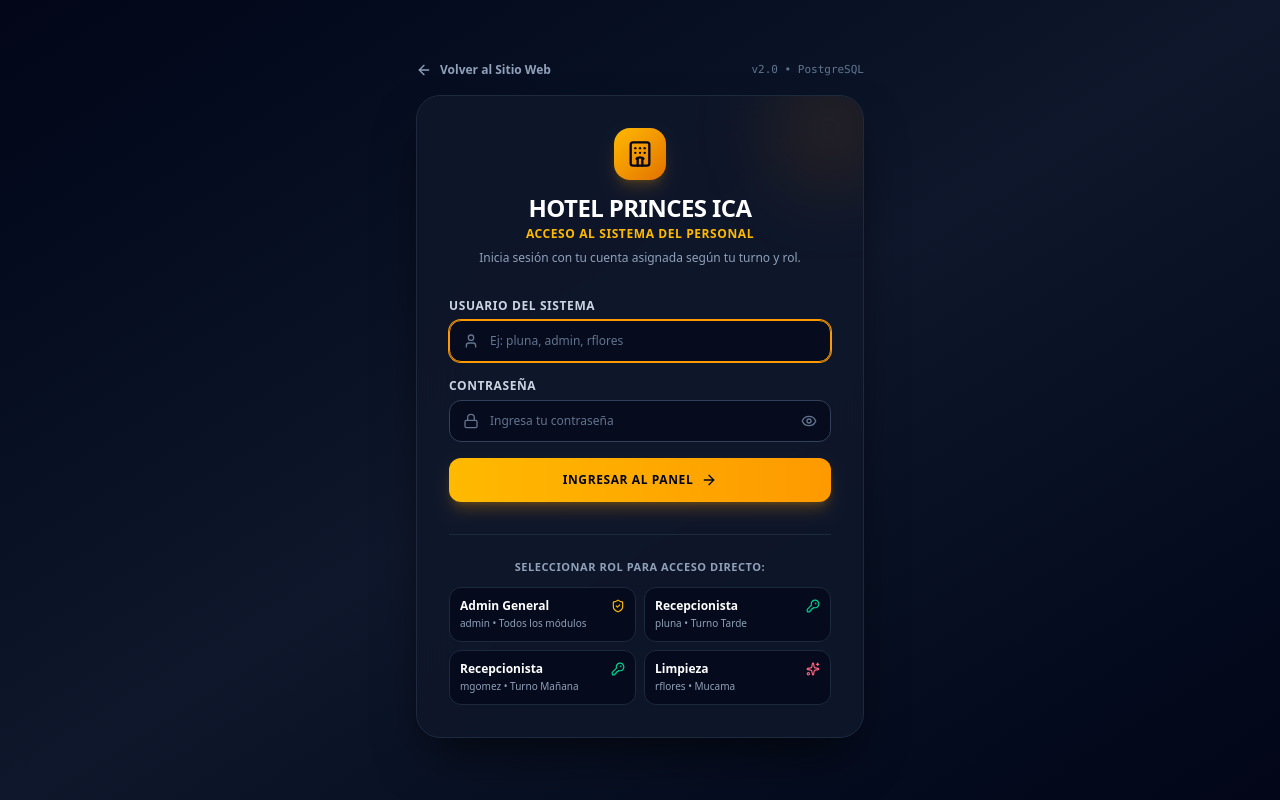
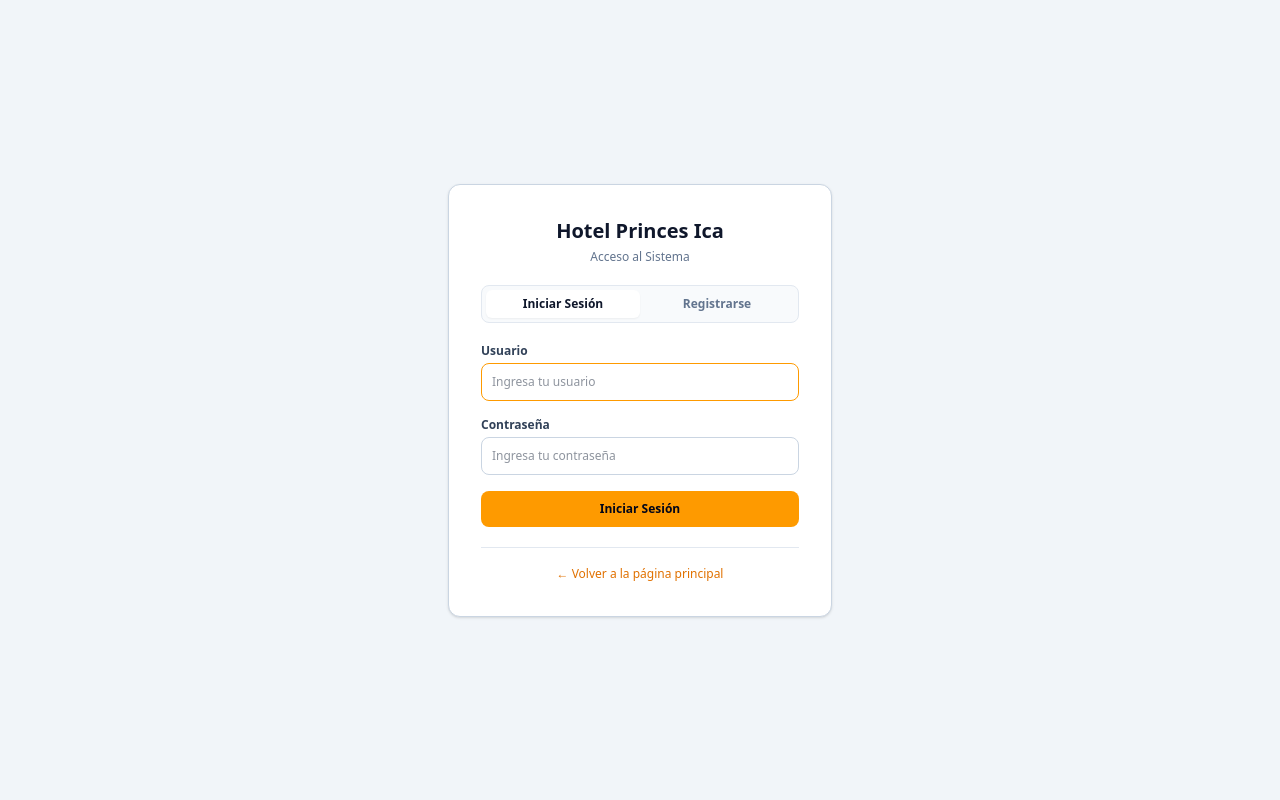
Before and after one commit to JOSEJULIAN99/sistema-hotel-ica, a Next.js app in the folder frontend/: page /VistaPersonal/login in a window 1280 px wide. Built offline with nearby package versions, Linux system fonts and the light colour scheme.

Commit message:
Incorpornado Login y Registro

```diff
--- a/frontend/app/VistaPersonal/login/page.js
+++ b/frontend/app/VistaPersonal/login/page.js
@@ -3,224 +3,257 @@
 import React, { useState, useEffect } from 'react';
 import { useRouter } from 'next/navigation';
 import Link from 'next/link';
-import {
-  Hotel,
-  Lock,
-  User,
-  Eye,
-  EyeOff,
-  ArrowRight,
-  ShieldCheck,
-  Sparkles,
-  ArrowLeft,
-  KeyRound
-} from 'lucide-react';
 import { AuthAPI } from '../../../lib/auth';
 import { useToast } from '../../components/Toast';
 
 export default function LoginPage() {
   const router = useRouter();
   const { addToast } = useToast();
+
+  // Modo: 'LOGIN' o 'REGISTER'
+  const [isRegister, setIsRegister] = useState(false);
+
+  // Campos de Login
   const [username, setUsername] = useState('');
   const [password, setPassword] = useState('');
-  const [showPassword, setShowPassword] = useState(false);
+
+  // Campos de Registro
+  const [regNombre, setRegNombre] = useState('');
+  const [regUsername, setRegUsername] = useState('');
+  const [regEmail, setRegEmail] = useState('');
+  const [regTelefono, setRegTelefono] = useState('');
+  const [regPassword, setRegPassword] = useState('');
+  const [regPasswordConfirm, setRegPasswordConfirm] = useState('');
+
   const [loading, setLoading] = useState(false);
 
   useEffect(() => {
-    // Si ya está autenticado, redirigir al panel
     if (AuthAPI.isAuthenticated()) {
       router.push('/VistaPersonal');
     }
   }, [router]);
 
   const handleLogin = async (e) => {
-    if (e) e.preventDefault();
+    e.preventDefault();
     if (!username.trim() || !password.trim()) {
-      addToast('Por favor ingresa usuario y contraseña', 'error');
+      addToast('Ingresa usuario y contraseña', 'error');
       return;
     }
 
     setLoading(true);
     try {
       const user = await AuthAPI.login(username.trim(), password.trim());
-      addToast(`¡Bienvenido/a, ${user.nombreCompleto || user.username}!`, 'success');
+      addToast(`Bienvenido/a ${user.nombreCompleto || user.username}`, 'success');
       router.push('/VistaPersonal');
     } catch (err) {
-      addToast(err.message || 'Error al iniciar sesión', 'error');
+      addToast(err.message || 'Credenciales incorrectas', 'error');
     } finally {
       setLoading(false);
     }
   };
 
-  const handleQuickLogin = async (userAcc, passAcc) => {
-    setUsername(userAcc);
-    setPassword(passAcc);
+  const handleRegister = async (e) => {
+    e.preventDefault();
+
+    if (!regNombre.trim() || !regUsername.trim() || !regPassword.trim()) {
+      addToast('Por favor completa los campos obligatorios', 'error');
+      return;
+    }
+
+    if (regPassword !== regPasswordConfirm) {
+      addToast('Las contraseñas no coinciden', 'error');
+      return;
+    }
+
+    if (regPassword.length < 4) {
+      addToast('La contraseña debe tener al menos 4 caracteres', 'warning');
+      return;
+    }
+
     setLoading(true);
     try {
-      const user = await AuthAPI.login(userAcc, passAcc);
-      addToast(`Sesión iniciada como ${user.nombreCompleto} (${user.rol})`, 'success');
+      await AuthAPI.register({
+        nombreCompleto: regNombre.trim(),
+        username: regUsername.trim().toLowerCase(),
+        email: regEmail.trim() || null,
+        telefono: regTelefono.trim() || null,
+        password: regPassword,
+        rol: 'RECEPCIONISTA',
+        turno: 'General'
+      });
+
+      addToast('¡Cuenta creada con éxito! Iniciando sesión...', 'success');
+
+      // Iniciar sesión con la nueva cuenta
+      const user = await AuthAPI.login(regUsername.trim().toLowerCase(), regPassword);
       router.push('/VistaPersonal');
     } catch (err) {
-      addToast(err.message || 'Error en acceso rápido', 'error');
+      addToast(err.message || 'Error al registrar la cuenta', 'error');
     } finally {
       setLoading(false);
     }
   };
 
   return (
-    <div className="min-h-screen bg-gradient-to-br from-slate-950 via-slate-900 to-slate-950 flex flex-col justify-center items-center p-4 sm:p-6 text-white font-sans selection:bg-amber-500 selection:text-slate-950">
+    <div className="min-h-screen bg-slate-100 flex flex-col justify-center items-center p-4 font-sans text-slate-800">
 
-      {/* Botón Volver a la Web Principal */}
-      <div className="w-full max-w-md mb-4 flex justify-between items-center">
-        <Link
-          href="/"
-          className="inline-flex items-center gap-2 text-xs font-semibold text-slate-400 hover:text-amber-400 transition"
-        >
-          <ArrowLeft className="w-4 h-4" /> Volver al Sitio Web
-        </Link>
-        <span className="text-[11px] font-mono text-slate-500">v2.0 • PostgreSQL</span>
-      </div>
+      {/* Tarjeta Básica de Autenticación */}
+      <div className="w-full max-w-sm bg-white p-6 sm:p-8 rounded-xl border border-slate-300 shadow-sm space-y-5">
 
-      {/* Tarjeta de Login */}
-      <div className="w-full max-w-md bg-slate-900/90 backdrop-blur-xl border border-slate-800 rounded-3xl p-6 sm:p-8 shadow-2xl shadow-black/60 relative overflow-hidden">
-        {/* Glow Decorativo */}
-        <div className="absolute top-0 right-0 -mt-8 -mr-8 w-32 h-32 bg-amber-500/10 rounded-full blur-2xl pointer-events-none" />
-
-        {/* Encabezado */}
-        <div className="text-center mb-8">
-          <div className="inline-flex p-3 bg-gradient-to-br from-amber-400 to-amber-600 text-slate-950 rounded-2xl shadow-lg shadow-amber-500/20 mb-3">
-            <Hotel className="w-7 h-7" />
-          </div>
-          <h1 className="text-xl sm:text-2xl font-black tracking-tight text-white">
-            HOTEL PRINCES ICA
-          </h1>
-          <p className="text-xs text-amber-400 font-semibold tracking-wider uppercase mt-0.5">
-            Acceso al Sistema del Personal
-          </p>
-          <p className="text-xs text-slate-400 mt-2">
-            Inicia sesión con tu cuenta asignada según tu turno y rol.
+        <div className="text-center space-y-1">
+          <h1 className="text-xl font-bold text-slate-900">Hotel Princes Ica</h1>
+          <p className="text-xs text-slate-500">
+            {isRegister ? 'Registro de Nueva Cuenta' : 'Acceso al Sistema'}
           </p>
         </div>
 
-        {/* Formulario */}
-        <form onSubmit={handleLogin} className="space-y-4">
-          <div>
-            <label className="block text-xs font-bold text-slate-300 uppercase tracking-wider mb-1.5">
-              Usuario del Sistema
-            </label>
-            <div className="relative">
-              <div className="absolute inset-y-0 left-0 pl-3.5 flex items-center pointer-events-none text-slate-500">
-                <User className="w-4 h-4" />
-              </div>
+        {/* Selector Login / Registro */}
+        <div className="flex border border-slate-200 rounded-lg p-1 bg-slate-50 text-xs font-semibold">
+          <button
+            type="button"
+            onClick={() => setIsRegister(false)}
+            className={`flex-1 py-1.5 rounded-md transition ${
+              !isRegister ? 'bg-white text-slate-900 shadow-xs font-bold' : 'text-slate-500 hover:text-slate-800'
+            }`}
+          >
+            Iniciar Sesión
+          </button>
+          <button
+            type="button"
+            onClick={() => setIsRegister(true)}
+            className={`flex-1 py-1.5 rounded-md transition ${
+              isRegister ? 'bg-white text-slate-900 shadow-xs font-bold' : 'text-slate-500 hover:text-slate-800'
+            }`}
+          >
+            Registrarse
+          </button>
+        </div>
+
+        {!isRegister ? (
+          /* FORMULARIO DE LOGIN */
+          <form onSubmit={handleLogin} className="space-y-4 text-xs">
+            <div>
+              <label className="block font-semibold text-slate-700 mb-1">Usuario</label>
               <input
                 type="text"
                 required
                 autoFocus
                 value={username}
                 onChange={(e) => setUsername(e.target.value)}
-                placeholder="Ej: pluna, admin, rflores"
-                className="w-full pl-10 pr-4 py-3 bg-slate-950/60 border border-slate-700 rounded-xl text-xs font-medium text-white placeholder-slate-500 focus:outline-none focus:border-amber-500 focus:ring-1 focus:ring-amber-500 transition"
+                placeholder="Ingresa tu usuario"
+                className="w-full p-2.5 bg-white border border-slate-300 rounded-lg text-slate-800 focus:outline-none focus:border-amber-500"
               />
             </div>
-          </div>
 
-          <div>
-            <label className="block text-xs font-bold text-slate-300 uppercase tracking-wider mb-1.5">
-              Contraseña
-            </label>
-            <div className="relative">
-              <div className="absolute inset-y-0 left-0 pl-3.5 flex items-center pointer-events-none text-slate-500">
-                <Lock className="w-4 h-4" />
-              </div>
+            <div>
+              <label className="block font-semibold text-slate-700 mb-1">Contraseña</label>
               <input
-                type={showPassword ? 'text' : 'password'}
+                type="password"
                 required
                 value={password}
                 onChange={(e) => setPassword(e.target.value)}
                 placeholder="Ingresa tu contraseña"
-                className="w-full pl-10 pr-11 py-3 bg-slate-950/60 border border-slate-700 rounded-xl text-xs font-medium text-white placeholder-slate-500 focus:outline-none focus:border-amber-500 focus:ring-1 focus:ring-amber-500 transition"
+                className="w-full p-2.5 bg-white border border-slate-300 rounded-lg text-slate-800 focus:outline-none focus:border-amber-500"
               />
-              <button
-                type="button"
-                onClick={() => setShowPassword(!showPassword)}
-                className="absolute inset-y-0 right-0 pr-3.5 flex items-center text-slate-500 hover:text-slate-300 transition"
-              >
-                {showPassword ? <EyeOff className="w-4 h-4" /> : <Eye className="w-4 h-4" />}
-              </button>
             </div>
-          </div>
-
-          <button
-            type="submit"
-            disabled={loading}
-            className="w-full py-3.5 bg-gradient-to-r from-amber-400 to-amber-500 hover:from-amber-500 hover:to-amber-600 text-slate-950 font-black rounded-xl text-xs uppercase tracking-wider transition shadow-lg shadow-amber-500/25 flex items-center justify-center gap-2 mt-2 disabled:opacity-50"
-          >
-            {loading ? (
-              <span>Autenticando...</span>
-            ) : (
-              <>
-                <span>Ingresar al Panel</span>
-                <ArrowRight className="w-4 h-4" />
-              </>
-            )}
-          </button>
-        </form>
-
-        {/* Separador de Cuentas Rápidas para Demo */}
-        <div className="mt-8 pt-6 border-t border-slate-800">
-          <span className="text-[11px] font-bold text-slate-400 uppercase tracking-wider block mb-3 text-center">
-            Seleccionar Rol para Acceso Directo:
-          </span>
-
-          <div className="grid grid-cols-2 gap-2">
-            <button
-              type="button"
-              onClick={() => handleQuickLogin('admin', 'admin123')}
-              className="p-2.5 bg-slate-950/70 hover:bg-slate-800 border border-slate-800 hover:border-amber-500/50 rounded-xl text-left transition group"
-            >
-              <div className="flex items-center justify-between">
-                <span className="text-xs font-bold text-white group-hover:text-amber-400">Admin General</span>
-                <ShieldCheck className="w-3.5 h-3.5 text-amber-400" />
-              </div>
-              <span className="text-[10px] text-slate-400 block mt-0.5">admin • Todos los módulos</span>
-            </button>
 
             <button
-              type="button"
-              onClick={() => handleQuickLogin('pluna', 'hotel123')}
-              className="p-2.5 bg-slate-950/70 hover:bg-slate-800 border border-slate-800 hover:border-amber-500/50 rounded-xl text-left transition group"
+              type="submit"
+              disabled={loading}
+              className="w-full py-2.5 bg-amber-500 hover:bg-amber-600 text-slate-950 font-bold rounded-lg transition disabled:opacity-50"
             >
-              <div className="flex items-center justify-between">
-                <span className="text-xs font-bold text-white group-hover:text-amber-400">Recepcionista</span>
-                <KeyRound className="w-3.5 h-3.5 text-emerald-400" />
+              {loading ? 'Ingresando...' : 'Iniciar Sesión'}
+            </button>
+          </form>
+        ) : (
+          /* FORMULARIO DE REGISTRO */
+          <form onSubmit={handleRegister} className="space-y-3 text-xs">
+            <div>
+              <label className="block font-semibold text-slate-700 mb-1">Nombre Completo *</label>
+              <input
+                type="text"
+                required
+                value={regNombre}
+                onChange={(e) => setRegNombre(e.target.value)}
+                placeholder="Ej: Juan Pérez"
+                className="w-full p-2 bg-white border border-slate-300 rounded-lg text-slate-800 focus:outline-none focus:border-amber-500"
+              />
+            </div>
+
+            <div>
+              <label className="block font-semibold text-slate-700 mb-1">Nombre de Usuario *</label>
+              <input
+                type="text"
+                required
+                value={regUsername}
+                onChange={(e) => setRegUsername(e.target.value)}
+                placeholder="Ej: jperez"
+                className="w-full p-2 bg-white border border-slate-300 rounded-lg text-slate-800 focus:outline-none focus:border-amber-500"
+              />
+            </div>
+
+            <div className="grid grid-cols-2 gap-2">
+              <div>
+                <label className="block font-semibold text-slate-700 mb-1">Correo</label>
+                <input
+                  type="email"
+                  value={regEmail}
+                  onChange={(e) => setRegEmail(e.target.value)}
+                  placeholder="correo@ejemplo.com"
+                  className="w-full p-2 bg-white border border-slate-300 rounded-lg text-slate-800 focus:outline-none focus:border-amber-500"
+                />
               </div>
-              <span className="text-[10px] text-slate-400 block mt-0.5">pluna • Turno Tarde</span>
-            </button>
+              <div>
+                <label className="block font-semibold text-slate-700 mb-1">Teléfono</label>
+                <input
+                  type="tel"
+                  value={regTelefono}
+                  onChange={(e) => setRegTelefono(e.target.value)}
+                  placeholder="987654321"
+                  className="w-full p-2 bg-white border border-slate-300 rounded-lg text-slate-800 focus:outline-none focus:border-amber-500"
+                />
+              </div>
+            </div>
+
+            <div>
+              <label className="block font-semibold text-slate-700 mb-1">Contraseña *</label>
+              <input
+                type="password"
+                required
+                value={regPassword}
+                onChange={(e) => setRegPassword(e.target.value)}
+                placeholder="Mínimo 4 caracteres"
+                className="w-full p-2 bg-white border border-slate-300 rounded-lg text-slate-800 focus:outline-none focus:border-amber-500"
+              />
+            </div>
+
+            <div>
+              <label className="block font-semibold text-slate-700 mb-1">Confirmar Contraseña *</label>
+              <input
+                type="password"
+                required
+                value={regPasswordConfirm}
+                onChange={(e) => setRegPasswordConfirm(e.target.value)}
+                placeholder="Repite la contraseña"
+                className="w-full p-2 bg-white border border-slate-300 rounded-lg text-slate-800 focus:outline-none focus:border-amber-500"
+              />
+            </div>
 
             <button
-              type="button"
-              onClick={() => handleQuickLogin('mgomez', 'hotel123')}
-              className="p-2.5 bg-slate-950/70 hover:bg-slate-800 border border-slate-800 hover:border-amber-500/50 rounded-xl text-left transition group"
+              type="submit"
+              disabled={loading}
+              className="w-full py-2.5 bg-amber-500 hover:bg-amber-600 text-slate-950 font-bold rounded-lg transition disabled:opacity-50 mt-1"
             >
-              <div className="flex items-center justify-between">
-                <span className="text-xs font-bold text-white group-hover:text-amber-400">Recepcionista</span>
-                <KeyRound className="w-3.5 h-3.5 text-emerald-400" />
-              </div>
-              <span className="text-[10px] text-slate-400 block mt-0.5">mgomez • Turno Mañana</span>
+              {loading ? 'Creando cuenta...' : 'Crear Cuenta'}
             </button>
+          </form>
+        )}
 
-            <button
-              type="button"
-              onClick={() => handleQuickLogin('rflores', 'hotel123')}
-              className="p-2.5 bg-slate-950/70 hover:bg-slate-800 border border-slate-800 hover:border-amber-500/50 rounded-xl text-left transition group"
-            >
-              <div className="flex items-center justify-between">
-                <span className="text-xs font-bold text-white group-hover:text-amber-400">Limpieza</span>
-                <Sparkles className="w-3.5 h-3.5 text-rose-400" />
-              </div>
-              <span className="text-[10px] text-slate-400 block mt-0.5">rflores • Mucama</span>
-            </button>
-          </div>
+        {/* Enlace para volver a la página principal */}
+        <div className="text-center pt-3 border-t border-slate-200">
+          <Link href="/" className="text-xs text-amber-600 hover:underline">
+            ← Volver a la página principal
+          </Link>
         </div>
       </div>
     </div>
--- a/frontend/app/page.js
+++ b/frontend/app/page.js
@@ -3,6 +3,7 @@
 import React, { useState, useEffect } from 'react';
 import Link from 'next/link';
 import Image from 'next/image';
+import { useRouter } from 'next/navigation';
 import {
   Hotel,
   Calendar,
@@ -23,9 +24,11 @@ import {
   Star,
   ChevronRight,
   ArrowRight,
-  Lock
+  Lock,
+  LogOut
 } from 'lucide-react';
 import { HabitacionAPI, ReservacionAPI, HuespedAPI } from '../lib/api';
+import { AuthAPI } from '../lib/auth';
 import ModalReserva from './components/ModalReserva';
 import ModalHuesped from './components/ModalHuesped';
 import { ToastProvider, useToast } from './components/Toast';
@@ -39,7 +42,9 @@ export default function Home() {
 }
 
 function HotelLandingContent() {
+  const router = useRouter();
   const { addToast } = useToast();
+  const [usuario, setUsuario] = useState(null);
   const [habitaciones, setHabitaciones] = useState([]);
   const [huespedes, setHuespedes] = useState([]);
   const [checkIn, setCheckIn] = useState(() => new Date().toISOString().split('T')[0]);
@@ -50,6 +55,7 @@ function HotelLandingContent() {
   const [habSeleccionada, setHabSeleccionada] = useState(null);
 
   useEffect(() => {
+    setUsuario(AuthAPI.getUsuarioActual());
     async function load() {
       try {
         const [h, hu] = await Promise.all([
@@ -71,8 +77,16 @@ function HotelLandingContent() {
   };
 
   const handleGuardarReserva = async (payload) => {
-    await ReservacionAPI.create(payload);
-    addToast('¡Tu solicitud de reservación ha sido registrada con éxito!', 'success');
+    try {
+      await ReservacionAPI.create(payload);
+      addToast('¡Reservación registrada con éxito! Ingresa al sistema para confirmarla.', 'success');
+      setModalReservaOpen(false);
+      setTimeout(() => {
+        router.push('/VistaPersonal/login');
+      }, 900);
+    } catch (err) {
+      addToast(err.message || 'Error al registrar reservación', 'error');
+    }
   };
 
   const habitacionesFiltradas = habitaciones.filter((h) => {
@@ -104,18 +118,46 @@ function HotelLandingContent() {
           </nav>
 
           <div className="flex items-center gap-3">
-            <Link
-              href="/VistaPersonal"
-              className="px-4 py-2 border border-slate-300 bg-white text-slate-700 rounded-lg text-xs font-semibold transition hover:bg-slate-50"
-            >
-              <span className="flex items-center gap-2"><Lock className="w-3.5 h-3.5" /> Personal</span>
-            </Link>
-            <a
-              href="#habitaciones"
-              className="hidden sm:inline-flex px-4 py-2.5 bg-amber-400 hover:bg-amber-300 text-slate-900 rounded-lg text-xs font-bold transition"
+            {usuario ? (
+              <div className="flex items-center gap-2">
+                <Link
+                  href="/VistaPersonal"
+                  className="px-3.5 py-2 bg-slate-900 hover:bg-slate-800 text-white rounded-xl text-xs font-bold transition flex items-center gap-2 shadow-sm"
+                >
+                  <ShieldCheck className="w-3.5 h-3.5 text-amber-400" />
+                  <span>Panel ({usuario.rol})</span>
+                </Link>
+                <button
+                  onClick={() => {
+                    AuthAPI.logout();
+                    setUsuario(null);
+                    addToast('Sesión cerrada', 'info');
+                  }}
+                  className="p-2 text-slate-500 hover:text-rose-600 rounded-xl transition"
+                  title="Cerrar sesión"
+                >
+                  <LogOut className="w-4 h-4" />
+                </button>
+              </div>
+            ) : (
+              <Link
+                href="/VistaPersonal/login"
+                className="px-4 py-2 border border-slate-300 bg-white hover:bg-slate-50 text-slate-800 rounded-xl text-xs font-bold transition flex items-center gap-2 shadow-xs"
+              >
+                <Lock className="w-3.5 h-3.5 text-amber-500" />
+                <span>Iniciar Sesión</span>
+              </Link>
+            )}
+
+            <button
+              onClick={() => {
+                setHabSeleccionada(habitaciones[0] || null);
+                setModalReservaOpen(true);
+              }}
+              className="hidden sm:inline-flex px-4 py-2.5 bg-amber-400 hover:bg-amber-300 text-slate-950 rounded-xl text-xs font-bold transition shadow-sm"
             >
               Reservar
-            </a>
+            </button>
           </div>
         </div>
       </header>
@@ -357,9 +399,12 @@ function HotelLandingContent() {
           </div>
 
           <div>
-            <h4 className="font-bold text-white uppercase text-[11px] tracking-[0.18em] mb-3">Personal</h4>
-            <Link href="/VistaPersonal" className="inline-flex items-center gap-2 px-4 py-2 bg-amber-400 hover:bg-amber-300 text-slate-900 rounded-lg font-bold text-sm transition">
-              Ingresar <ArrowRight className="w-4 h-4" />
+            <h4 className="font-bold text-white uppercase text-[11px] tracking-[0.18em] mb-3">Acceso al Sistema</h4>
+            <Link
+              href="/VistaPersonal/login"
+              className="inline-flex items-center gap-2 px-4 py-2 bg-amber-400 hover:bg-amber-300 text-slate-900 rounded-xl font-bold text-xs transition shadow-sm"
+            >
+              <Lock className="w-3.5 h-3.5" /> Iniciar Sesión <ArrowRight className="w-3.5 h-3.5" />
             </Link>
           </div>
         </div>
```
Also changed, not shown: frontend/lib/auth.js.
